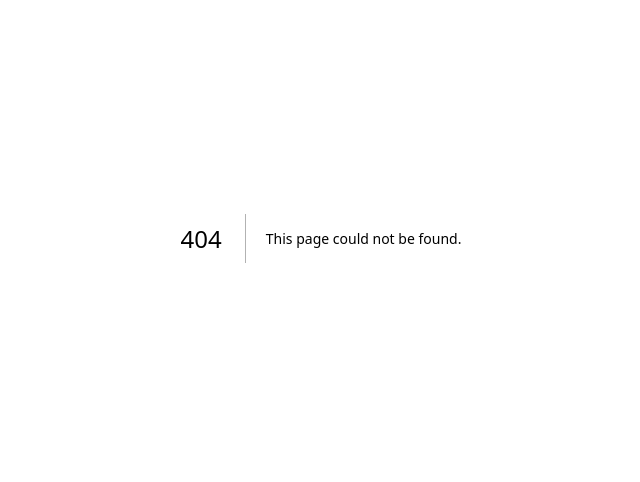
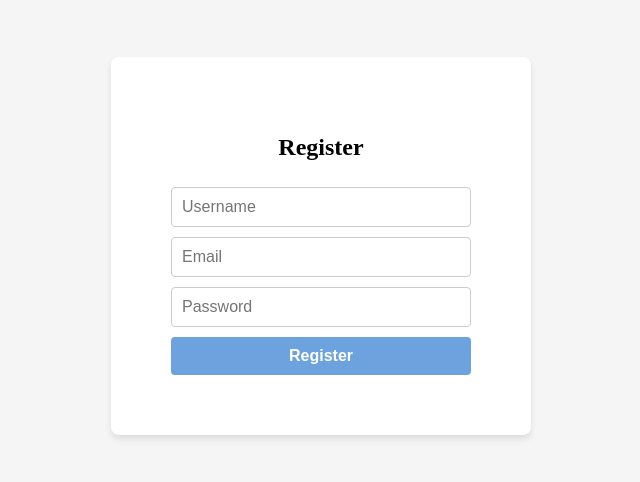
Before and after one commit to Ayushi8989/TrueBeacon, a Next.js app in the folder client/: page /register in a window 1280 px wide. Before the commit this address had no page. Shown: the part 162-644 px from the top of the page, without its empty margins (319-959 px from the left). Built offline with nearby package versions, Linux system fonts and the light colour scheme.

Commit message:
ADD: register form

```diff
--- /dev/null
+++ b/client/src/app/register/page.js
@@ -0,0 +1,55 @@
+"use client";
+
+import { useState } from "react";
+import InputField from "@/components/InputField";
+import Button from "@/components/Button";
+import "@/styles/form.css";
+
+export default function RegisterPage() {
+    const [username, setUsername] = useState("");
+    const [email, setEmail] = useState("");
+    const [password, setPassword] = useState("");
+
+    const handleRegister = async () => {
+        try {
+            const response = await fetch("/api/register", {
+                method: "POST",
+                headers: { "Content-Type": "application/json" },
+                body: JSON.stringify({ username, email, password }),
+            });
+
+            if (!response.ok) throw new Error("Registration failed");
+
+            alert("Registration successful");
+        } catch (error) {
+            alert(error.message);
+        }
+    };
+
+    return (
+        <div className="register-container">
+            <div className="register-form">
+                <h1 className="register-title">Register</h1>
+                <InputField
+                    type="text"
+                    placeholder="Username"
+                    value={username}
+                    onChange={(e) => setUsername(e.target.value)}
+                />
+                <InputField
+                    type="text"
+                    placeholder="Email"
+                    value={username}
+                    onChange={(e) => setEmail(e.target.value)}
+                />
+                <InputField
+                    type="password"
+                    placeholder="Password"
+                    value={password}
+                    onChange={(e) => setPassword(e.target.value)}
+                />
+                <Button label="Register" onClick={handleRegister} />
+            </div>
+        </div>
+    );
+}
--- a/client/src/styles/form.css
+++ b/client/src/styles/form.css
@@ -1,5 +1,5 @@
 /* Centering the form */
-.login-container {
+.login-container, .register-container {
     display: flex;
     flex-direction: column;
     align-items: center;
@@ -9,7 +9,7 @@
 }
 
 /* Login Title */
-.login-title {
+.login-title, .register-title {
     font-size: 24px;
     font-weight: bold;
     margin-bottom: 16px;
@@ -17,7 +17,7 @@
 }
 
 /* Form Wrapper */
-.login-form {
+.login-form, .register-form {
     width: 300px;
     padding: 60px;
     background: white;
```
